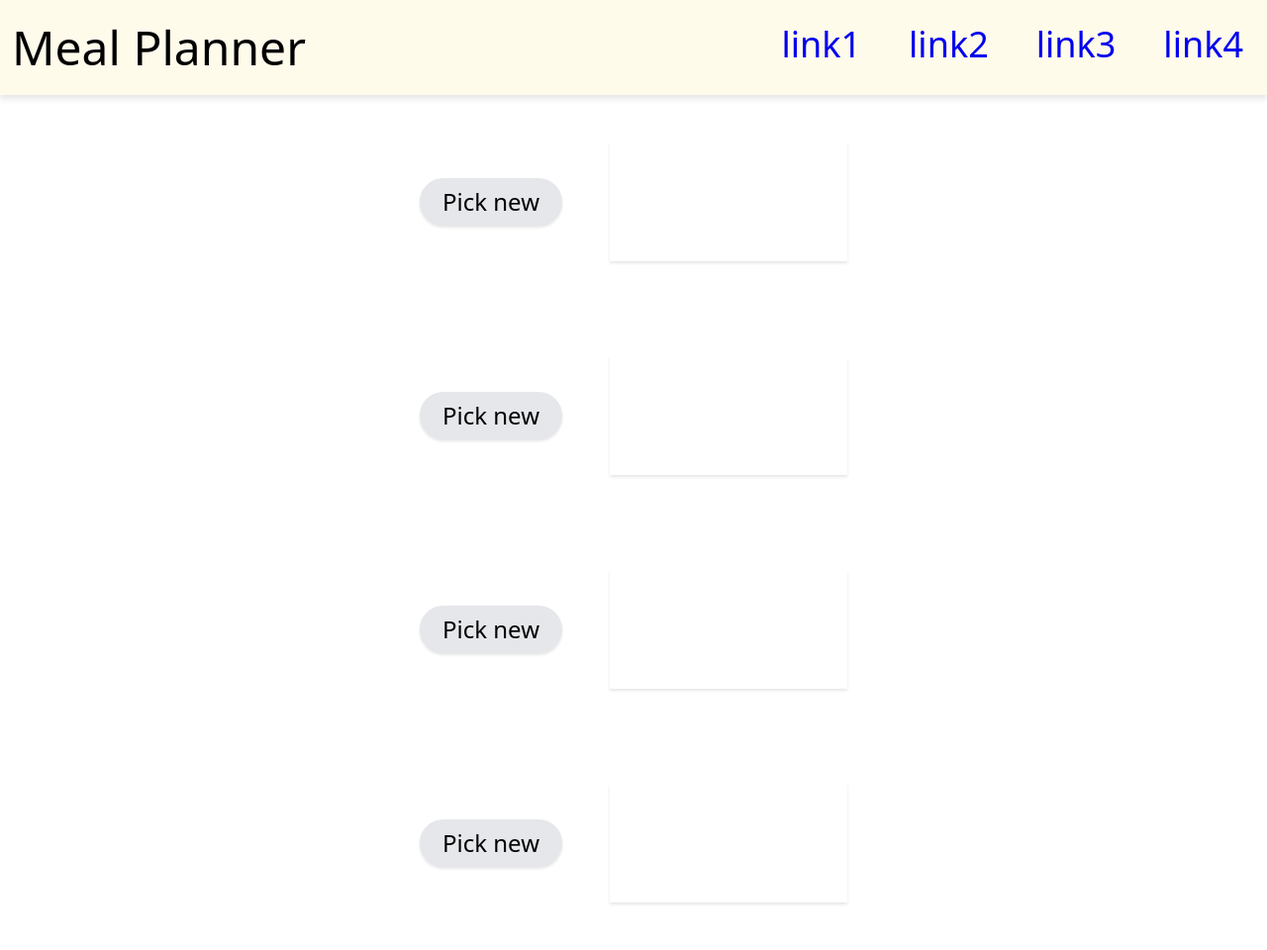
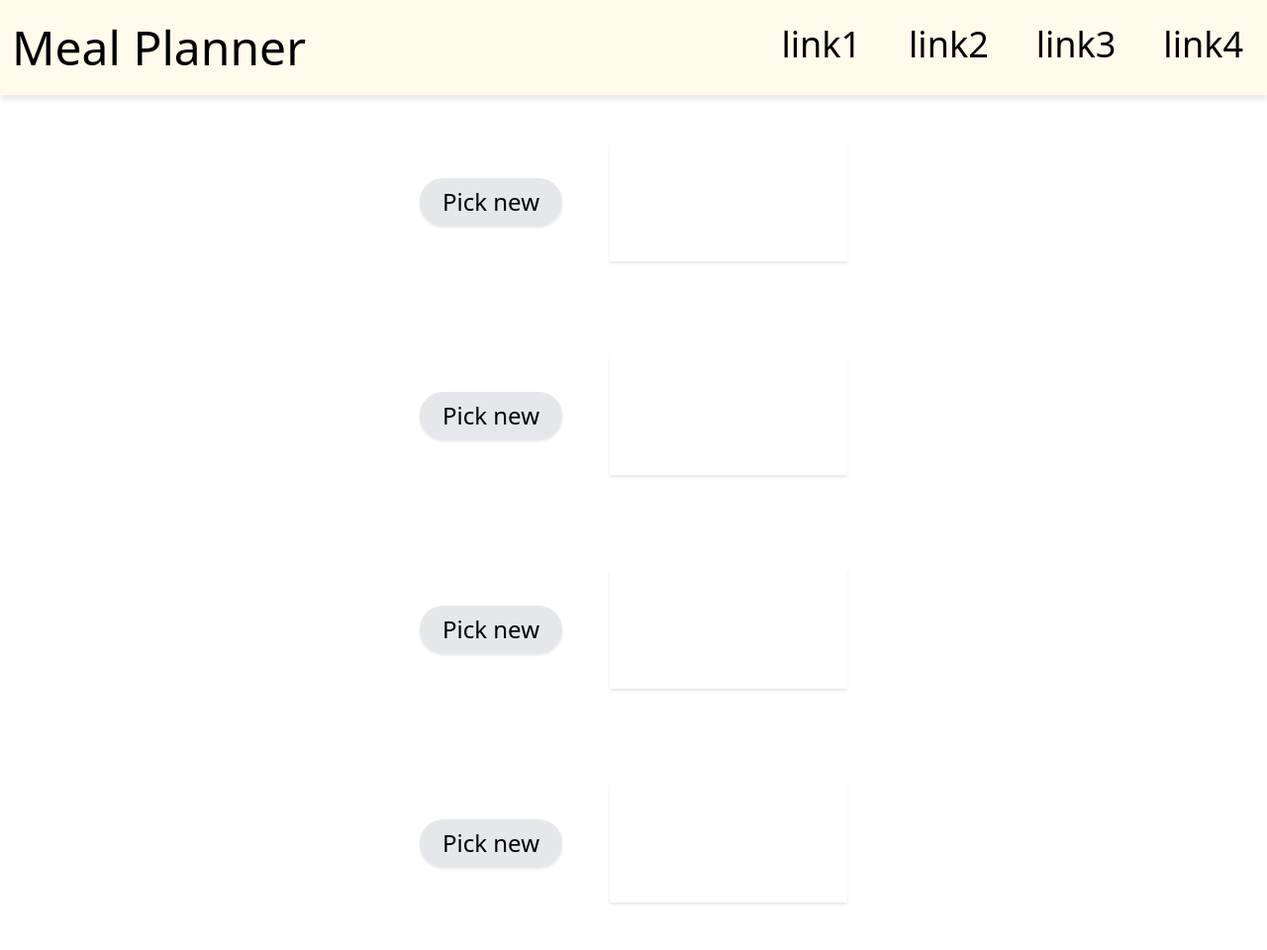
Before and after one commit to Drew-j-Smith/meal-planner, a Gatsby site: page / in a window 1280 px wide. Shown: the whole page at 99% size. Built offline with nearby package versions, Linux system fonts and the light colour scheme; Gatsby itself is replaced by a stand-in of ours.

Commit message:
fixed color of unvisited links

```diff
--- a/src/styles/components/header.css
+++ b/src/styles/components/header.css
@@ -85,17 +85,14 @@
     transition-property: background-color;
     transition-duration: 300ms;
     transition-timing-function: ease-in-out;
-    text-decoration: unset;
+    text-decoration: none;
+    color: inherit;
 }
 
 .header__link:hover {
     background-color: rgb(253, 230, 138);
 }
 
-.header__link:visited {
-    color: unset;
-}
-
 .header__link--row {
     display: var(--display-block-large, none);
 }
```
